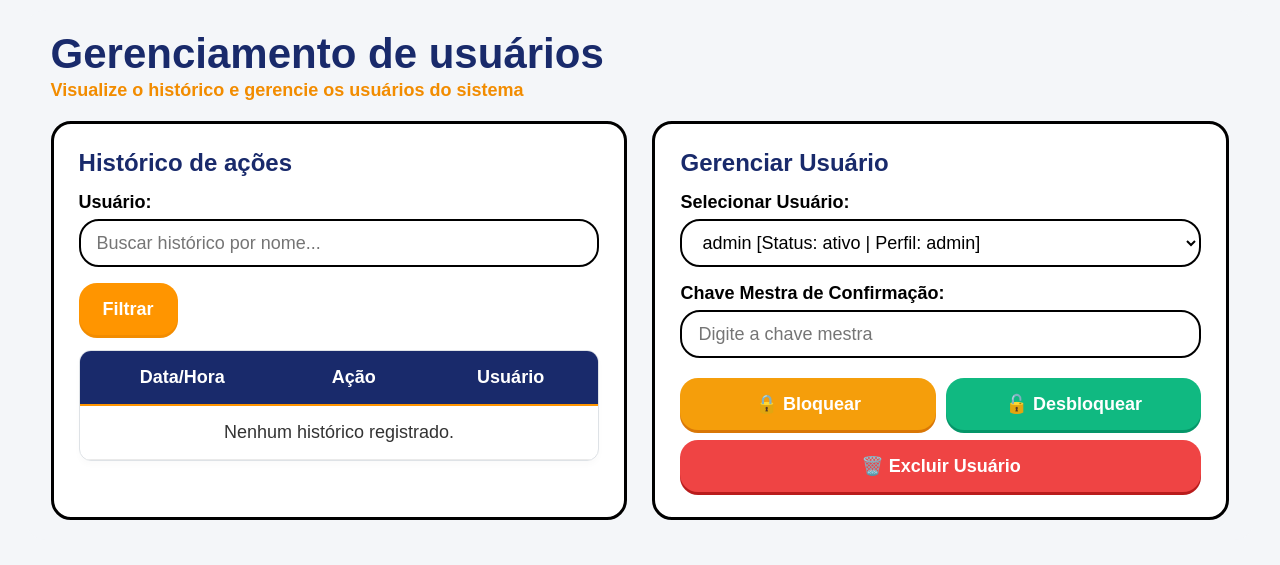
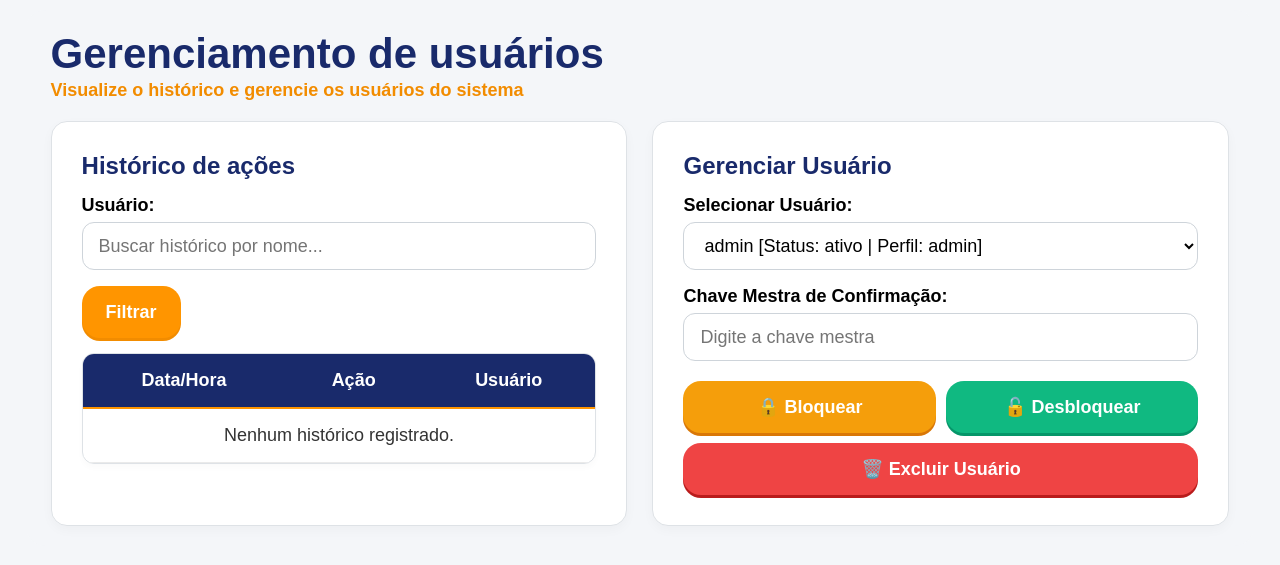
Before and after one commit to AndreLuis-png/TCC-Oficial, a Flask app: page /admin in a window 1280 px wide. Shown: the part 117-682 px from the top of the page. Run offline with Flask 3, Linux system fonts and the light colour scheme; a user stored in the database is signed in; data comes from the database, SQL or seed files in the repository; data that the repository does not hold is empty; some libraries are stand-ins or nearby versions.

Commit message:
yas ajustando dnv

```diff
--- a/static/dataB.sql
+++ b/static/dataB.sql
@@ -69,7 +69,7 @@ INSERT INTO config_admin (usuario, chave_mestra); VALUES
 ('admin', '$2a$12$TyKbVE6G425lA7ko/IgwoOcR.Uc4RCbcvGj/ftZkopSNhhlelM8Zi'), #senha 'admin' para utilizar as funções do admin
 =======
 INSERT INTO config_admin (usuario, chave_mestra) VALUES
-('admin', '$2a$12$TyKbVE6G425lA7ko/IgwoOcR.Uc4RCbcvGj/ftZkopSNhhlelM8Zi'), #senha 'admin' para utilizar as funções do admin
+('admin', '$2a$12$TyKbVE6G425lA7ko/IgwoOcR.Uc4RCbcvGj/ftZkopSNhhlelM8Zi'); #senha 'admin' para utilizar as funções do admin
 >>>>>>> 44943ec5d7f012e07667bb55ac1c938c31bd91aa
 
 -- --------------------------------------------------------
--- a/static/style.css
+++ b/static/style.css
@@ -280,7 +280,7 @@ table td .btn-primary:hover {
     transform: translateY(-1px);
 }
 
-/* === CARDS DE DADOS E FORMULÁRIOS === */
+/* === CARDS DE DADOS E FORMULÁRIOS (MODERNOS) === */
 .grid-2 {
     display: grid;
     grid-template-columns: repeat(auto-fit, minmax(450px, 1fr));
@@ -289,9 +289,10 @@ table td .btn-primary:hover {
 
 .card-painel {
     background: white;
-    border: 3px solid var(--border-black);
-    border-radius: 20px;
-    padding: 25px;
+    border: 1px solid #dee2e6 !important;
+    border-radius: 16px !important;
+    padding: 30px !important;
+    box-shadow: 0 4px 12px rgba(0, 0, 0, 0.03) !important;
 }
 
 .campo-form {
@@ -310,11 +311,17 @@ table td .btn-primary:hover {
     width: 100%;
     height: 48px;
     padding: 0 16px;
-    border: 2px solid var(--border-black);
-    border-radius: 20px;
+    border: 1px solid #ced4da !important;
+    border-radius: 12px !important;
     font-size: 18px;
     outline: none;
     background: #fff;
+    transition: border-color 0.2s ease, box-shadow 0.2s ease;
+}
+
+.input-padrao:focus {
+    border-color: var(--primary-blue) !important;
+    box-shadow: 0 0 0 3px rgba(25, 42, 107, 0.1) !important;
 }
 
 /* === TELA DE LOGIN === */
@@ -452,16 +459,15 @@ table td .btn-primary:hover {
     align-items: center;
 }
 
-/* Deixa o título centralizado e com espaço proporcional */
+/* Título centralizado no modal */
 #imageModal .modal-title {
     font-weight: 700;
     color: var(--primary-blue);
     font-size: 20px;
-    margin: 0 auto; /* Centraliza o texto */
+    margin: 0 auto;
     text-align: center;
 }
 
-/* Ajusta o posicionamento do botão X do Bootstrap se necessário */
 #imageModal .modal-header .btn-close {
     margin: 0;
     position: absolute;
@@ -488,10 +494,10 @@ table td .btn-primary:hover {
     border-top: 1px solid #eaeaea;
     padding: 15px 25px;
     display: flex;
-    justify-content: center; /* Centraliza o botão de fechar no rodapé */
+    justify-content: center;
 }
 
-/* Botão de fechar do rodapé alterado para o azul do SENAI */
+/* Botão de fechar do rodapé em azul SENAI */
 #imageModal .modal-footer .btn-secondary {
     background-color: var(--primary-blue) !important;
     border: none !important;
```
